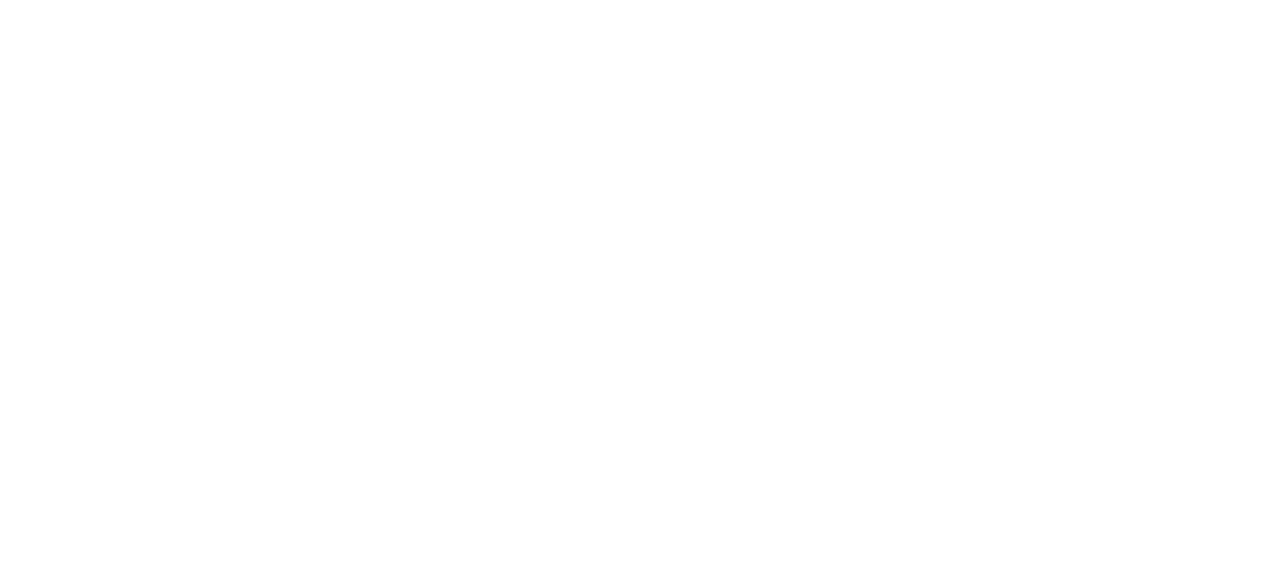
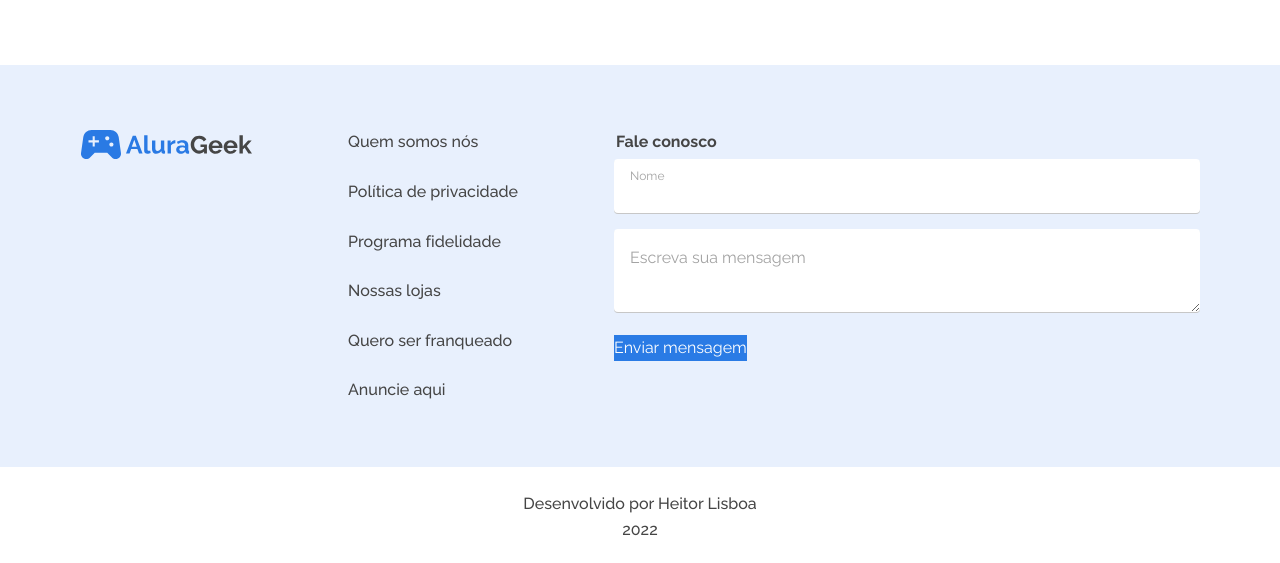
Before and after one commit to heitorlisboa/alura-geek, a Next.js app: page / in a window 1280 px wide. Shown: the part 1571-2134 px from the top of the page. Before the commit the page ends 1636 px from the top, so only its background shows below. Built offline with nearby package versions, Linux system fonts and the light colour scheme.

Commit message:
Criação de componente de rodapé

```diff
--- a/pages/index.tsx
+++ b/pages/index.tsx
@@ -7,6 +7,7 @@ import Header from "../src/components/Header";
 import Container from "../src/components/Container";
 import Button from "../src/components/Button";
 import ProductsCategory from "../src/components/ProductsCategory";
+import Footer from "../src/components/Footer";
 
 import products from "../src/tmp/products.json";
 
@@ -41,6 +42,8 @@ const Home: NextPage = () => {
           products={category.products}
         />
       ))}
+
+      <Footer />
     </>
   );
 };
--- /dev/null
+++ b/src/components/Footer/Footer.module.scss
@@ -0,0 +1,134 @@
+@use "../../styles/partials/screen-breakpoints.scss" as sb;
+
+.footerContainer {
+  padding-block: var(--size-3);
+}
+
+.info {
+  background-color: var(--accent-color-lightest);
+}
+
+.infoContainer {
+  display: grid;
+  row-gap: var(--size-4);
+  grid-auto-flow: row;
+  justify-items: center;
+
+  padding-block: var(--size-5);
+}
+
+.navList {
+  text-align: center;
+  display: flex;
+  flex-direction: column;
+  gap: var(--size-2);
+}
+
+.navList {
+  a {
+    color: var(--dark-gray-text);
+    font-weight: 500;
+  }
+}
+
+.contactForm {
+  width: 100%;
+}
+
+.contactFieldset {
+  display: grid;
+  gap: var(--size-3);
+
+  legend {
+    font-weight: bold;
+    margin-bottom: var(--size-1);
+  }
+}
+
+.contactField {
+  --label-color: var(--gray-text);
+  --input-padding-inline: var(--size-3);
+  position: relative;
+
+  label:not([class]) {
+    color: var(--label-color);
+    font-size: var(--fs-smaller);
+
+    position: absolute;
+    top: var(--size-2);
+    left: var(--input-padding-inline);
+  }
+
+  input,
+  textarea {
+    width: 100%;
+
+    border-radius: var(--size-1);
+    box-shadow: 0 1px 0 0 var(--light-gray);
+
+    &::placeholder {
+      color: var(--label-color);
+    }
+  }
+
+  input {
+    padding-block: var(--size-4) var(--size-1);
+    padding-inline: var(--input-padding-inline);
+  }
+
+  textarea {
+    padding: var(--size-3);
+
+    resize: vertical;
+  }
+}
+
+.contactSubmit {
+  justify-self: flex-start;
+}
+
+.copyright {
+  text-align: center;
+  font-weight: 500;
+
+  padding-block: var(--size-4);
+}
+
+@media (min-width: sb.$bigger-than-tablet) {
+  .infoContainer {
+    column-gap: var(--size-7);
+    grid-template-columns: auto 1fr;
+    grid-template-rows: repeat(2, auto);
+
+    padding-block: var(--size-5);
+  }
+
+  .nav {
+    grid-column: 1 / 2;
+  }
+
+  .navList {
+    text-align: start;
+
+    gap: var(--size-4);
+  }
+
+  .contactForm {
+    grid-column: 2 / 3;
+    grid-row: 1 / 3;
+  }
+}
+
+@media (min-width: sb.$bigger-than-laptop) {
+  .infoContainer {
+    grid-template-columns: auto auto 1fr;
+    grid-template-rows: 1fr;
+
+    padding-block: var(--size-6);
+  }
+
+  .nav,
+  .contactForm {
+    grid-area: unset;
+  }
+}
--- /dev/null
+++ b/src/components/Footer/index.tsx
@@ -0,0 +1,78 @@
+import Link from "next/link";
+import Button from "../Button";
+import Container from "../Container";
+
+import styles from "./Footer.module.scss";
+
+const Footer = function FooterComponent() {
+  return (
+    <footer>
+      <section className={styles.info}>
+        <Container className={styles.infoContainer}>
+          <img src="/svg/logo.svg" alt="Logo" />
+
+          <nav className={styles.nav}>
+            <ul className={styles.navList}>
+              <li>
+                <Link href="/">Quem somos nós</Link>
+              </li>
+              <li>
+                <Link href="/">Política de privacidade</Link>
+              </li>
+              <li>
+                <Link href="/">Programa fidelidade</Link>
+              </li>
+              <li>
+                <Link href="/">Nossas lojas</Link>
+              </li>
+              <li>
+                <Link href="/">Quero ser franqueado</Link>
+              </li>
+              <li>
+                <Link href="/">Anuncie aqui</Link>
+              </li>
+            </ul>
+          </nav>
+
+          <form
+            className={styles.contactForm}
+            onSubmit={(e) => e.preventDefault()}
+          >
+            <fieldset className={styles.contactFieldset}>
+              <legend>Fale conosco</legend>
+
+              <div className={styles.contactField}>
+                <label htmlFor="name">Nome</label>
+                <input id="name" name="name" type="text" required />
+              </div>
+
+              <div className={styles.contactField}>
+                <label htmlFor="message" className="sr-only">
+                  Mensagem
+                </label>
+                <textarea
+                  id="message"
+                  name="message"
+                  placeholder="Escreva sua mensagem"
+                  required
+                />
+              </div>
+              <Button className={styles.contactSubmit} as="button" buttonType="submit">
+                Enviar mensagem
+              </Button>
+            </fieldset>
+          </form>
+        </Container>
+      </section>
+
+      <section className={styles.copyright} aria-label="Copyright">
+        <Container>
+          <p>Desenvolvido por Heitor Lisboa</p>
+          <p>2022</p>
+        </Container>
+      </section>
+    </footer>
+  );
+};
+
+export default Footer;
--- a/src/components/SearchForm/SearchForm.module.scss
+++ b/src/components/SearchForm/SearchForm.module.scss
@@ -5,7 +5,7 @@
 }
 
 .searchBox {
-  background-color: var(--light-gray);
+  background-color: var(--lighter-gray);
 
   font-size: var(--fs-small);
 
--- a/src/styles/global/reset.css
+++ b/src/styles/global/reset.css
@@ -61,6 +61,11 @@ select {
   border: none;
 }
 
+fieldset {
+  border: none;
+  padding: unset;
+}
+
 /* Avoid text overflows */
 p,
 h1,
--- a/src/styles/global/variables.scss
+++ b/src/styles/global/variables.scss
@@ -11,7 +11,9 @@
   --accent-color: hsl(214, 78%, 53%);
   --accent-color-light: hsl(214, 77%, 62%);
   --accent-color-lighter: hsl(215, 79%, 91%);
-  --light-gray: hsl(0, 0%, 96%);
+  --accent-color-lightest: hsl(215, 83%, 95%);
+  --light-gray: hsl(0, 0%, 78%);
+  --lighter-gray: hsl(0, 0%, 96%);
 
   /* SIZES */
   --size-1: 0.25rem;
@@ -23,6 +25,7 @@
   --size-7: 6rem;
 
   /* FONT SIZES */
+  --fs-smaller: 0.750rem;
   --fs-small: 0.875rem;
   --fs-text: 1rem;
   --fs-big-text: 1.4rem;
```
